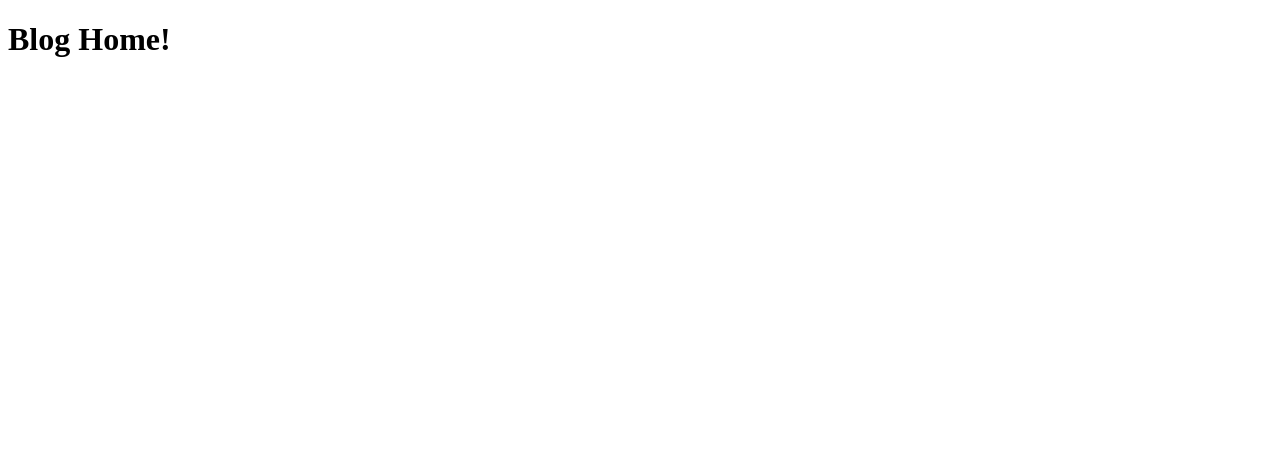
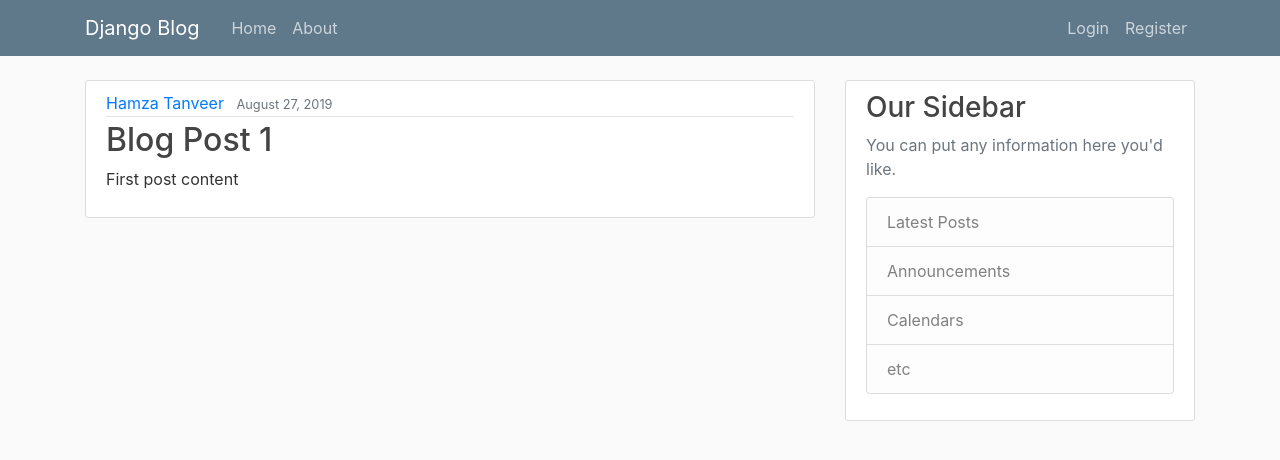
Before and after one commit to hamzatan/Blog, a Django app: page / in a window 1280 px wide. Before the commit the part shown is almost empty. Shown: the top 460 px of the page. Run offline with Django 3.2, Linux system fonts and the light colour scheme; some libraries are stand-ins or nearby versions.

Commit message:
Updated html with Bootstrap template for Blog. Created base html for reusable code, added css for Bootstrap

```diff
--- /dev/null
+++ b/django_web/blog/static/blog/main.css
@@ -0,0 +1,84 @@
+body {
+    background: #fafafa;
+    color: #333333;
+    margin-top: 5rem;
+  }
+
+  h1, h2, h3, h4, h5, h6 {
+    color: #444444;
+  }
+
+  ul {
+    margin: 0;
+  }
+
+  .bg-steel {
+    background-color: #5f788a;
+  }
+
+  .site-header .navbar-nav .nav-link {
+    color: #cbd5db;
+  }
+
+  .site-header .navbar-nav .nav-link:hover {
+    color: #ffffff;
+  }
+
+  .site-header .navbar-nav .nav-link.active {
+    font-weight: 500;
+  }
+
+  .content-section {
+    background: #ffffff;
+    padding: 10px 20px;
+    border: 1px solid #dddddd;
+    border-radius: 3px;
+    margin-bottom: 20px;
+  }
+
+  .article-title {
+    color: #444444;
+  }
+
+  a.article-title:hover {
+    color: #428bca;
+    text-decoration: none;
+  }
+
+  .article-content {
+    white-space: pre-line;
+  }
+
+  .article-img {
+    height: 65px;
+    width: 65px;
+    margin-right: 16px;
+  }
+
+  .article-metadata {
+    padding-bottom: 1px;
+    margin-bottom: 4px;
+    border-bottom: 1px solid #e3e3e3
+  }
+
+  .article-metadata a:hover {
+    color: #333;
+    text-decoration: none;
+  }
+
+  .article-svg {
+    width: 25px;
+    height: 25px;
+    vertical-align: middle;
+  }
+
+  .account-img {
+    height: 125px;
+    width: 125px;
+    margin-right: 20px;
+    margin-bottom: 16px;
+  }
+
+  .account-heading {
+    font-size: 2.5rem;
+  }
--- /dev/null
+++ b/django_web/blog/templates/blog/base.html
@@ -0,0 +1,70 @@
+{% load static %}
+<!DOCTYPE html>
+<html>
+<head>
+    <!-- Required meta tags -->
+    <meta charset="utf-8">
+    <meta name="viewport" content="width=device-width, initial-scale=1, shrink-to-fit=no">
+
+    <!-- Bootstrap CSS -->
+    <link rel="stylesheet" href="https://stackpath.bootstrapcdn.com/bootstrap/4.3.1/css/bootstrap.min.css" integrity="sha384-ggOyR0iXCbMQv3Xipma34MD+dH/1fQ784/j6cY/iJTQUOhcWr7x9JvoRxT2MZw1T" crossorigin="anonymous">
+
+    <link rel="stylesheet" type="text/css" href="{% static 'blog/main.css' %}">
+
+    {% if title %}
+        <title> Django Blog - {{title}} </title>
+    {% else %}
+        <title> Django Blog </title>
+    {% endif %}
+</head>
+<body>
+    <header class="site-header">
+        <nav class="navbar navbar-expand-md navbar-dark bg-steel fixed-top">
+            <div class="container">
+            <a class="navbar-brand mr-4" href="{% url 'blog-home' %}">Django Blog</a>
+            <button class="navbar-toggler" type="button" data-toggle="collapse" data-target="#navbarToggle" aria-controls="navbarToggle" aria-expanded="false" aria-label="Toggle navigation">
+            <span class="navbar-toggler-icon"></span>
+            </button>
+            <div class="collapse navbar-collapse" id="navbarToggle">
+                <div class="navbar-nav mr-auto">
+                <a class="nav-item nav-link" href="{% url 'blog-home' %}">Home</a>
+                <a class="nav-item nav-link" href="{% url 'blog-about' %}">About</a>
+                </div>
+                <!-- Navbar Right Side -->
+                <div class="navbar-nav">
+                <a class="nav-item nav-link" href="#">Login</a>
+                <a class="nav-item nav-link" href="#">Register</a>
+                </div>
+            </div>
+            </div>
+        </nav>
+    </header>
+
+    <main role="main" class="container">
+            <div class="row">
+                <div class="col-md-8">
+                {% block content %}{% endblock %}
+                </div>
+                <div class="col-md-4">
+                <div class="content-section">
+                    <h3>Our Sidebar</h3>
+                    <p class='text-muted'>You can put any information here you'd like.
+                    <ul class="list-group">
+                        <li class="list-group-item list-group-item-light">Latest Posts</li>
+                        <li class="list-group-item list-group-item-light">Announcements</li>
+                        <li class="list-group-item list-group-item-light">Calendars</li>
+                        <li class="list-group-item list-group-item-light">etc</li>
+                    </ul>
+                    </p>
+                </div>
+                </div>
+            </div>
+    </main>
+    <script src="https://code.jquery.com/jquery-3.3.1.slim.min.js" integrity="sha384-q8i/X+965DzO0rT7abK41JStQIAqVgRVzpbzo5smXKp4YfRvH+8abtTE1Pi6jizo" crossorigin="anonymous"></script>
+    <script src="https://cdnjs.cloudflare.com/ajax/libs/popper.js/1.14.7/umd/popper.min.js" integrity="sha384-UO2eT0CpHqdSJQ6hJty5KVphtPhzWj9WO1clHTMGa3JDZwrnQq4sF86dIHNDz0W1" crossorigin="anonymous"></script>
+    <script src="https://stackpath.bootstrapcdn.com/bootstrap/4.3.1/js/bootstrap.min.js" integrity="sha384-JjSmVgyd0p3pXB1rRibZUAYoIIy6OrQ6VrjIEaFf/nJGzIxFDsf4x0xIM+B07jRM" crossorigin="anonymous"></script>
+
+
+
+</body>
+</html>
--- a/django_web/blog/templates/blog/home.html
+++ b/django_web/blog/templates/blog/home.html
@@ -1,13 +1,15 @@
-<!DOCTYPE html>
-<html>
-<head>
-    <title>
-
-    </title>
-</head>
-<body>
-    <h1>
-        Blog Home!
-    </h1>
-</body>
-</html>
+{% extends "blog/base.html" %}
+{% block content %}
+{% for post in posts %}
+    <article class="media content-section">
+            <div class="media-body">
+            <div class="article-metadata">
+                <a class="mr-2" href="#">{{ post.author }}</a>
+                <small class="text-muted">{{ post.date_posted }}</small>
+            </div>
+            <h2><a class="article-title" href="#">{{ post.title }}</a></h2>
+            <p class="article-content">{{ post.content }}</p>
+            </div>
+    </article>
+{% endfor %}
+{% endblock content %}
--- a/django_web/blog/views.py
+++ b/django_web/blog/views.py
@@ -1,10 +1,22 @@
 from django.shortcuts import render
-from django.http import  HttpResponse
+from django.http import HttpResponse
 
+posts = [
+    {
+        'author':'Hamza Tanveer',
+        'title':'Blog Post 1',
+        'content': 'First post content',
+        'date_posted': 'August 27, 2019'
+    }
+]
 
 def home(request):
-    return render(request, 'blog/home.html')
+    context = {
+        'posts' : posts
+    }
+    return render(request, 'blog/home.html', context)
+
 
 
 def about(request):
-    return render(request, 'blog/about.html')
+    return render(request, 'blog/about.html', {'title':'Test'})
```
Also changed, not shown: django_web/blog/templates/blog/about.html (+4 -13 lines), django_web/db.sqlite3.
